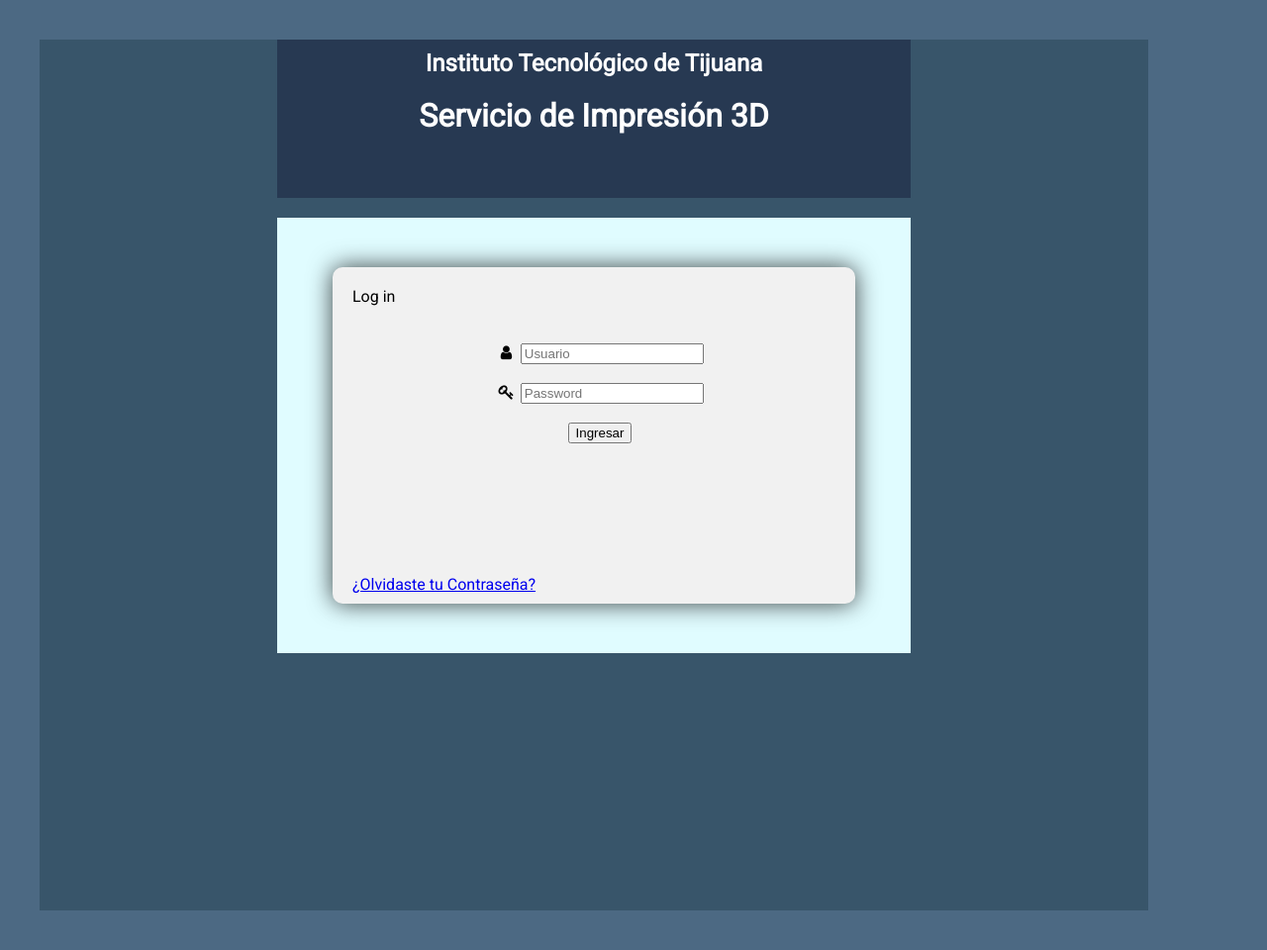
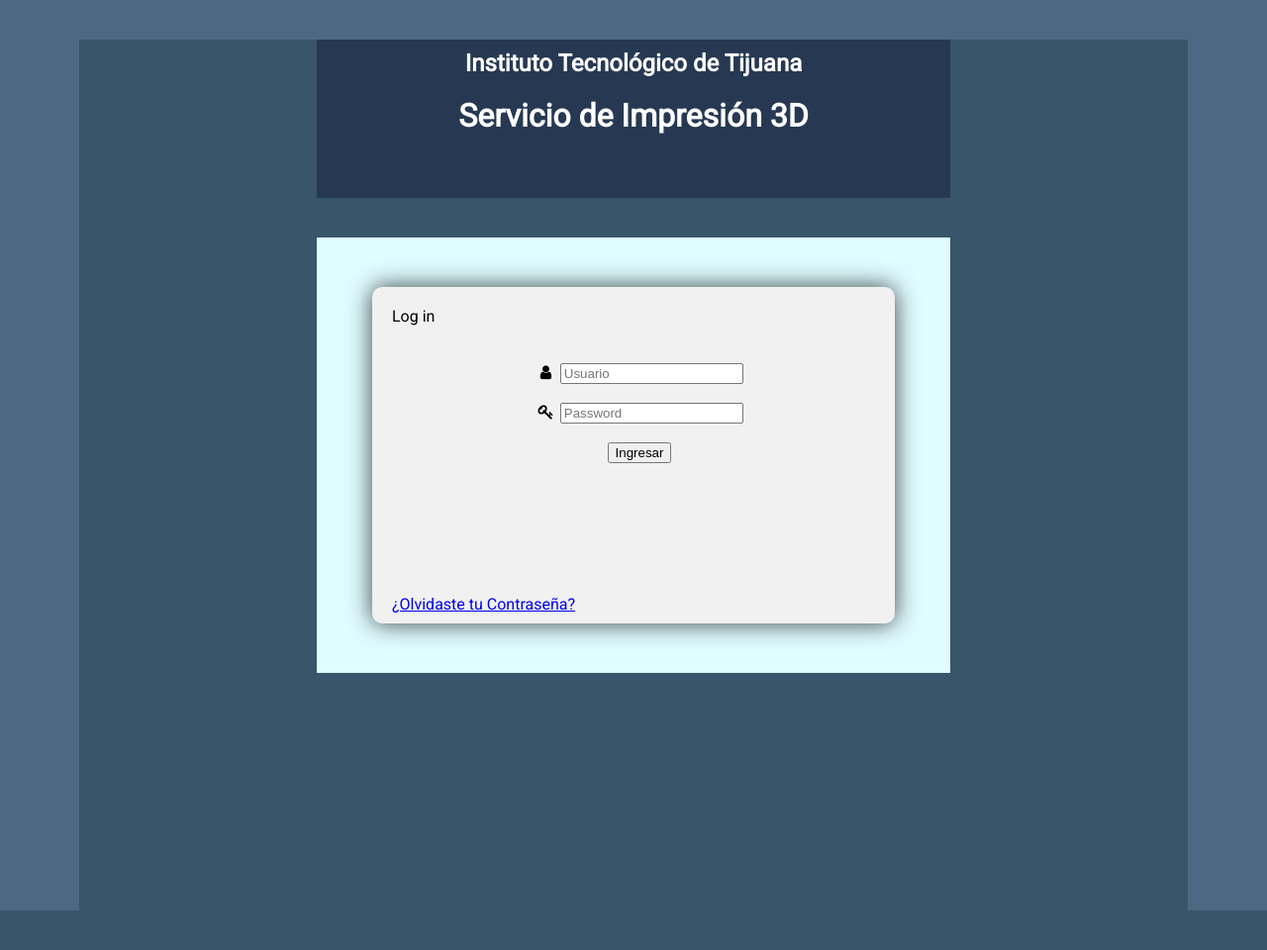
Before and after one commit to malvarezcorral/CN, a PHP site: page /login.php in a window 1280 px wide. Shown: the whole page at 99% size. After the commit the page ends 920 px from the top, so only its background shows below. Run offline with PHP 8.4, Linux system fonts and the light colour scheme.

Commit message:
modificacion a login css 4

```diff
--- a/login.css
+++ b/login.css
@@ -6,13 +6,13 @@
  }
 div#general{
   margin:auto;
-  margin:40px;
+  margin-top:40px;
   width:1120px;
   height:880px;
   background-color:#38556a;
  }
 div#header{
-  margin:20px;
+  margin:40px;
   width:640px;
   height:160px;
   background-color:#273952;
```
